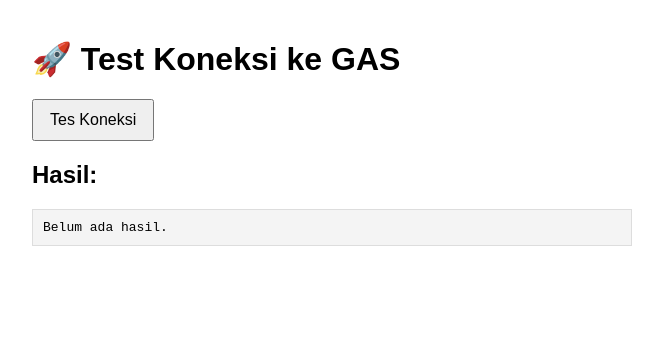
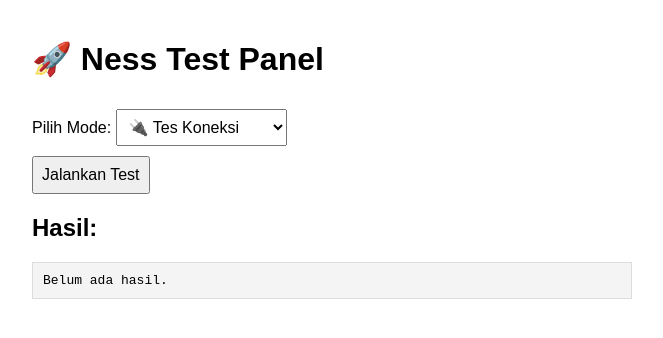
Before and after one commit to aronisme/webhookAi, a website: page public/index.html in a window 1280 px wide. Shown: the whole page, without its empty margins (308-971 px from the left). Drawn offline with Linux system fonts and the light colour scheme.

Commit message:
tamabh home tets apidd00

```diff
--- a/public/index.html
+++ b/public/index.html
@@ -5,26 +5,41 @@
   <title>Ness Test Panel</title>
   <style>
     body { font-family: Arial, sans-serif; max-width: 600px; margin: 40px auto; }
-    button { padding: 10px 16px; font-size: 16px; cursor: pointer; }
-    pre { background: #f4f4f4; padding: 10px; border: 1px solid #ddd; margin-top: 20px; white-space: pre-wrap; }
+    select, button { padding: 8px; margin-top: 10px; font-size: 16px; }
+    pre { background: #f4f4f4; padding: 10px; border: 1px solid #ddd; white-space: pre-wrap; }
   </style>
 </head>
 <body>
-  <h1>🚀 Test Koneksi ke GAS</h1>
-  <button onclick="runTest()">Tes Koneksi</button>
+  <h1>🚀 Ness Test Panel</h1>
+  <label for="modeSelect">Pilih Mode:</label>
+  <select id="modeSelect">
+    <option value="ping">🔌 Tes Koneksi</option>
+    <option value="addnote">Tambah Catatan</option>
+    <option value="listnotes">Lihat Catatan</option>
+    <option value="addschedule">Tambah Jadwal</option>
+    <option value="listschedule">Lihat Jadwal</option>
+    <option value="completeschedule">Selesaikan Jadwal</option>
+  </select>
+  <br>
+  <button onclick="runTest()">Jalankan Test</button>
 
   <h2>Hasil:</h2>
   <pre id="output">Belum ada hasil.</pre>
 
   <script>
     async function runTest() {
-      document.getElementById("output").textContent = "Mengirim request ke /test ...";
+      const mode = document.getElementById("modeSelect").value;
+      document.getElementById("output").textContent =
+        "Mengirim request ke /test?mode=" + mode + "...";
+
       try {
-        const res = await fetch("/test");
+        const res = await fetch("/test?mode=" + mode);
         const data = await res.json();
-        document.getElementById("output").textContent = JSON.stringify(data, null, 2);
+        document.getElementById("output").textContent =
+          JSON.stringify(data, null, 2);
       } catch (err) {
-        document.getElementById("output").textContent = "Error: " + err.message;
+        document.getElementById("output").textContent =
+          "Error: " + err.message;
       }
     }
   </script>
```
